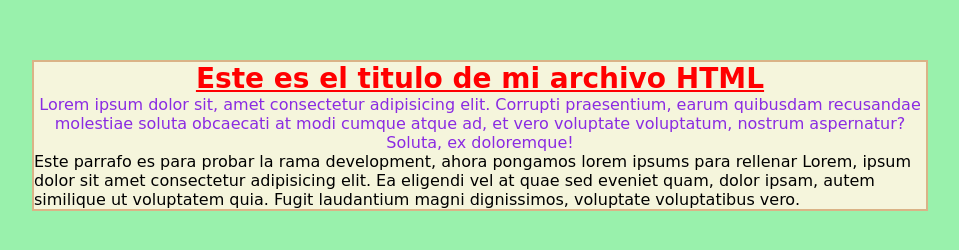
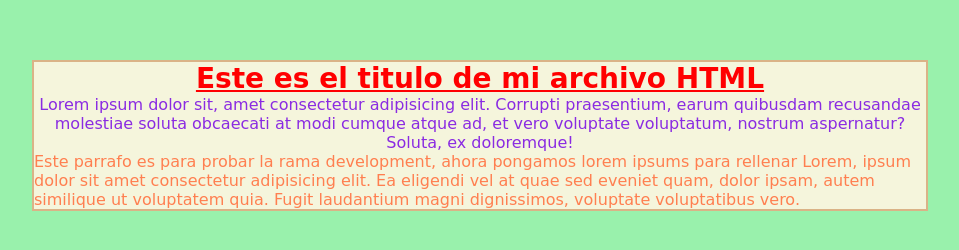
Before and after one commit to Javicot/Git-y-Github, a plain HTML site: page index.html in a window 1280 px wide. Shown: the whole page, without its empty margins (160-1119 px from the left). Drawn offline with Linux system fonts and the light colour scheme.

Commit message:
Pequenios cambios en la rama development, color al p

```diff
--- a/css/estilos.css
+++ b/css/estilos.css
@@ -10,7 +10,6 @@ html {
 body {
   font-size: 16px;
   background-color: rgb(153, 241, 172);
-  text
 }
 .container {
   margin-top: 6rem;
@@ -30,3 +29,6 @@ body {
   text-align: center;
   color: blueviolet;
 }
+#development {
+  color: coral;
+}
--- a/index.html
+++ b/index.html
@@ -19,7 +19,7 @@
         molestiae soluta obcaecati at modi cumque atque ad, et vero voluptate voluptatum, nostrum aspernatur? Soluta, ex
         doloremque!</p>
     </div>
-    <div>
+    <div id="development">
       <p>Este parrafo es para probar la rama development, ahora pongamos lorem ipsums para rellenar Lorem, ipsum dolor
         sit amet consectetur adipisicing elit. Ea eligendi vel at quae sed eveniet quam, dolor ipsam, autem similique ut
         voluptatem quia. Fugit laudantium magni dignissimos, voluptate voluptatibus vero.</p>
```
